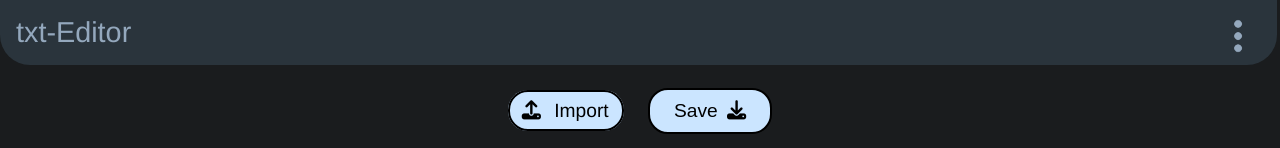
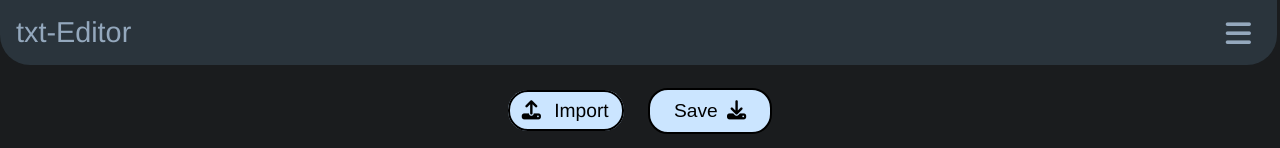
Before and after one commit to Julianlau1998/text_editor, a Vue app: page / in a window 1280 px wide. Shown: the top 148 px of the page. Built offline with nearby package versions, Linux system fonts and the light colour scheme.

Commit message:
menu icon

```diff
--- a/src/assets/styles/topNav.scss
+++ b/src/assets/styles/topNav.scss
@@ -20,14 +20,13 @@
 
 .settings {
     cursor: pointer;
-    font-size: 1.3rem;
     width: 8rem;
     border: 1px solid $secondary;
     padding: 8px 7px 7px 8px;
     border-radius: 5px;
     background: $secondBackground;
     position: absolute;
-    right: 1rem;
+    right: 1.3rem;
     top: 2rem;
     font-size: 1.5rem;
 }
@@ -36,8 +35,8 @@
     width: 2.5rem;
     position: relative;
     left: 0.8rem;
-    bottom: 0.5rem;
-    bottom: 0.1rem;
+    bottom: 0rem;
+    cursor: pointer;
 }
 
 .is-playBillingSetting {
--- a/src/components/TopNav.vue
+++ b/src/components/TopNav.vue
@@ -48,11 +48,10 @@
                         </span>
                     </span>
                 </div>
-                <img
+                <i
                     v-if="helpAvailable || playBillingSupported"
-                    class="is-menu-icon"
+                    class="is-menu-icon fas fa-bars"
                     @click="settings=!settings"
-                    src="../assets/menu.png"
                 />
             </div>
         </div>
```
